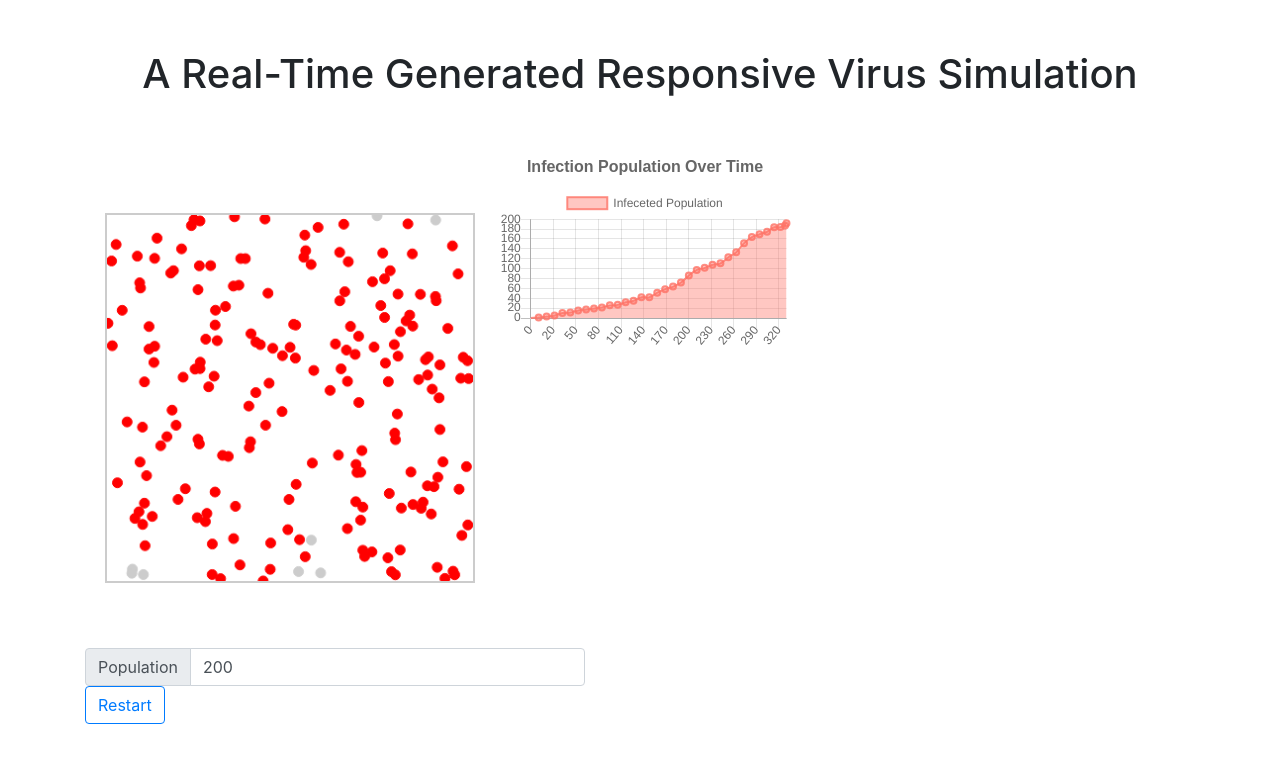
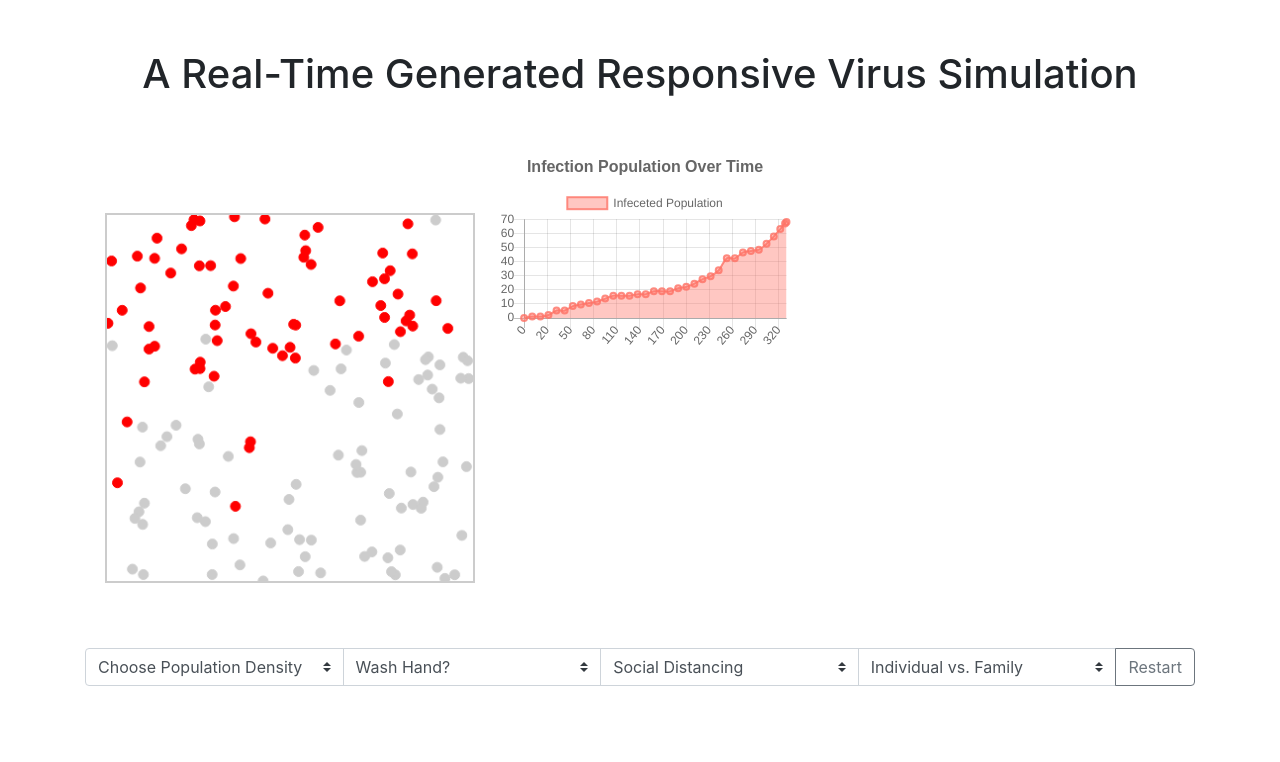
Before and after one commit to jialin-wu-02/virus-simulator, a Next.js app: page / in a window 1280 px wide. Shown: the top 762 px of the page. Built offline with nearby package versions, Linux system fonts and the light colour scheme.

Commit message:
add and connect other options

```diff
--- a/components/ControlPanel.tsx
+++ b/components/ControlPanel.tsx
@@ -1,30 +1,75 @@
 import React, { Component } from 'react';
 
-class ControlPanel extends Component<{restartHandle(any) : void;}, {populationValue : number}> {
 
-    constructor(props) {
+interface propType {
+    restartHandle(stateType : stateType) : void;
+}
+
+interface stateType {
+    population : number;
+    washHand : number;
+    socialDistance : number;
+    model : string;
+}
+
+class ControlPanel extends Component<propType, stateType> {
+
+    constructor(props : propType) {
         super(props);
         this.state = {
-            populationValue: 200
+            population: 150,
+            washHand: 0,
+            socialDistance: 0,
+            model: "individual"
         };
     }
 
     handleChange = (e) => {
-        this.setState({populationValue: e.target.value});
+        this.setState({population: e.target.value});
     }
 
     render () {
         return (
-            <div className="controlPanelContainer" style={{width: "500px"}}>
+            <div className="controlPanelContainer" >
             <div className="input-group">
-                <div className="input-group-prepend">
+                <select onChange={this.handleChange} className="custom-select" id="inputGroupSelect01">
+                    <option value={150} selected> Choose Population Density </option>
+                    <option value={150}> Dense (New Jersey) </option>
+                    <option value={60}> Normal (Washington) </option>
+                    <option value={20}> Sparse (Alaska) </option>
+                </select>
+                <select className="custom-select" id="inputGroupSelect02">
+                    <option selected> Wash Hand? </option>
+                    <option value={1}> Yes (Please do) </option>
+                    <option value={0}> No </option>
+                </select>
+                <select className="custom-select" id="inputGroupSelect03">
+                    <option selected> Social Distancing </option>
+                    <option value={97}> Strictly Enforced (97%) </option>
+                    <option value={50}>  Loosely Enforced (50%) </option>
+                    <option value={0}>  No Social Distancing (0%) </option>
+                </select>
+                <select className="custom-select" id="inputGroupSelect03">
+                    <option selected> Individual vs. Family </option>
+                    <option value="individual"> Individual Model </option>
+                    <option value="family">  Family Model </option>
+                </select>
+                {/* <div className="input-group-prepend">
                     <span className="input-group-text" id="inputGroup-sizing-default"> Population </span>
                 </div>
-                <input type="text" value={this.state.populationValue} onChange={this.handleChange}
+                <input type="text" value={this.state.population} onChange={this.handleChange}
                        className="form-control" aria-label="Sizing example input"
-                       aria-describedby="inputGroup-sizing-default" />
+                       aria-describedby="inputGroup-sizing-default" /> */}
+                <div className="input-group-append">
+                    <button type="button" className="btn btn-outline-secondary"
+                            onClick={() => this.props.restartHandle({
+                                    population: this.state.population,
+                                    washHand: this.state.washHand,
+                                    socialDistance: this.state.socialDistance,
+                                    model: this.state.model,
+                                })}> Restart </button>
+                </div>
             </div>
-            <button type="button" className="btn btn-outline-primary" onClick={() => this.props.restartHandle(this.state.populationValue)}> Restart </button>
         </div>
         )
     }
--- a/components/chart.tsx
+++ b/components/chart.tsx
@@ -1,7 +1,13 @@
 import React, { Component } from 'react';
 import Chart from 'chart.js';
 
-class chart extends Component<{data : any, restart : boolean, restartDoneHandler() : void;}> {
+interface propType {
+    data : any;
+    restart : boolean;
+    restartDoneHandler() : void;
+}
+
+class chart extends Component<propType> {
 
     hourlyChart = null;
 
--- a/components/simulation.tsx
+++ b/components/simulation.tsx
@@ -2,7 +2,7 @@ import React, { Component } from 'react';
 
 interface simulationProps {
     restart: boolean;
-    data : any;
+    parameters : any;
     updateChartDataHandle(any) : void;
     restartDoneHandler() : void;
 }
@@ -24,15 +24,15 @@ class simulation extends Component<simulationProps> {
         this.ctx = null;
         this.width = 370;
         this.height = 370;
-        this.population = this.props.data;
+        this.population = this.props.parameters.population;
         this.beings = [];
         this.frame = 0;
         this.infectedSum = 1;
     }
 
     restart = () => {
-        console.log(this.props.data);
-        this.population = this.props.data;
+        console.log(this.props.parameters);
+        this.population = this.props.parameters.population;
         this.initBeings(this.population);
         this.frame = 0;
         this.infectedSum = 1;
--- a/pages/index.tsx
+++ b/pages/index.tsx
@@ -8,13 +8,18 @@ import Chart from '../components/chart';
 import ControlPanel from '../components/ControlPanel';
 
 
-class Home extends Component<{}, { restart, data, population }> {
+class Home extends Component<{}, { restart, data, parameters }> {
   constructor(props) {
     super(props);
     this.state = {
       restart: false,
       data: [[0], [0]],
-      population: 200
+      parameters: {
+        population: 150,
+        washHand: 0,
+        socialDistance: 0,
+        model: "individual"
+      }
     }
   }
 
@@ -24,9 +29,8 @@ class Home extends Component<{}, { restart, data, population }> {
     });
   }
 
-  restartHandle = (population) => {
-    console.log(population);
-    this.setState({ restart: true, population })
+  restartHandle = (parameters) => {
+    this.setState({restart: true, parameters})
   }
 
   restartDoneHandler = () => {
@@ -43,10 +47,10 @@ class Home extends Component<{}, { restart, data, population }> {
         <main>
           <Header />
           <div style={{display: "flex", alignItems: "center"}}>
-            <Simulation data={this.state.population} restartDoneHandler={this.restartDoneHandler} restart={this.state.restart} updateChartDataHandle={(data) => this.updateData(data)} />
+            <Simulation parameters={this.state.parameters} restartDoneHandler={this.restartDoneHandler} restart={this.state.restart} updateChartDataHandle={(data) => this.updateData(data)} />
             <Chart restartDoneHandler={this.restartDoneHandler} restart={this.state.restart} data={this.state.data} />
           </div>
-          <ControlPanel restartHandle={(data) => this.restartHandle(data)} />
+          <ControlPanel restartHandle={(args) => this.restartHandle(args)} />
         </main>
       </div>
     )
```
